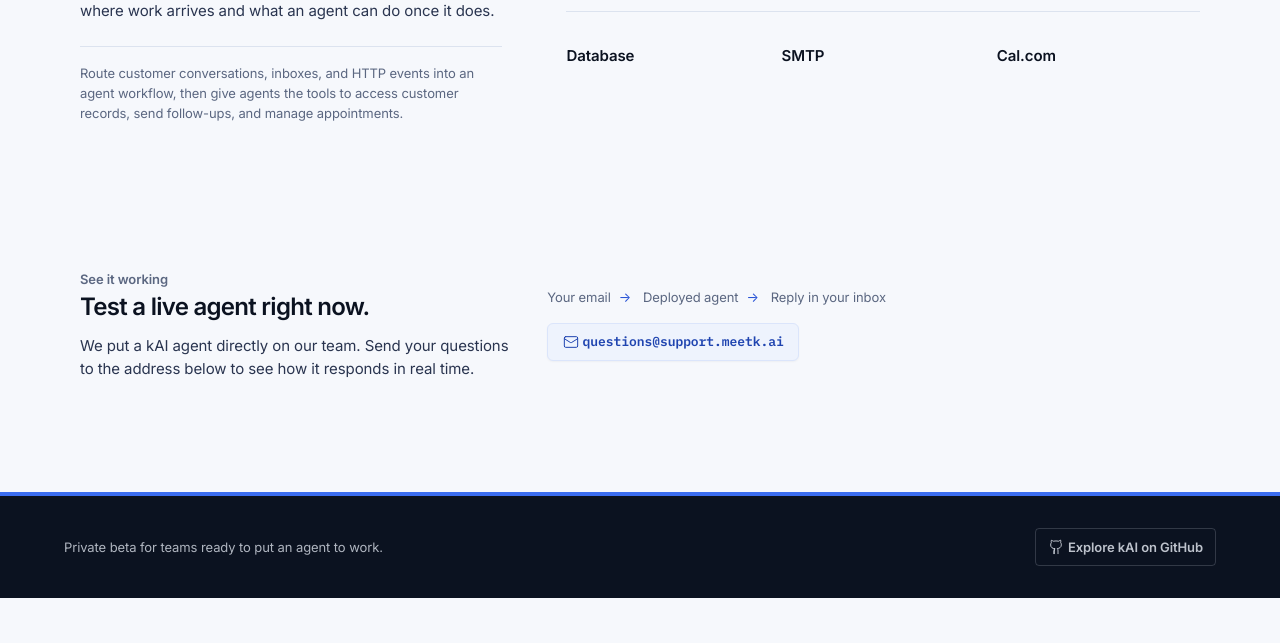
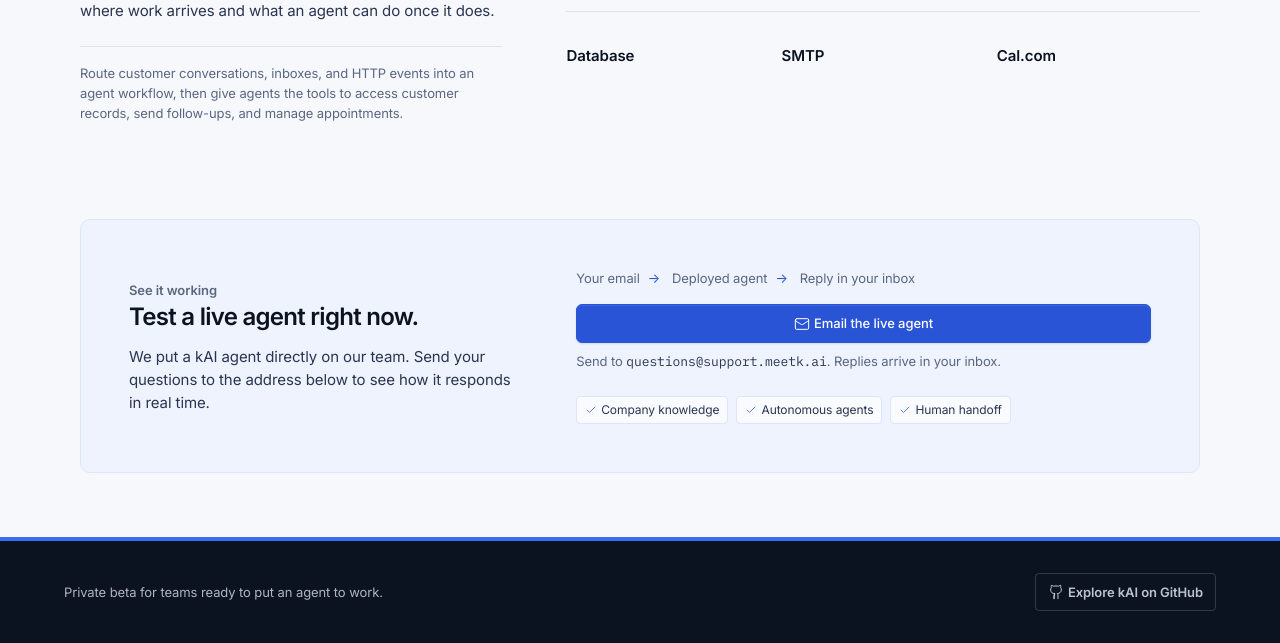
Before and after one commit to malvavisc0/meetkai, a Python web app: template src/kai/cockpit/templates/index.html in a window 1280 px wide. Shown: the part 1556-2199 px from the top of the page. Before the commit the page ends 2154 px from the top, so only its background shows below. Run offline with Jinja, Linux system fonts and the light colour scheme; the template is opened without the code that fills it, so the values that code supplies are empty.

Commit message:
improving cta

```diff
--- a/src/kai/cockpit/static/cockpit.css
+++ b/src/kai/cockpit/static/cockpit.css
@@ -2060,8 +2060,11 @@
   .landing-proof {
     grid-template-columns: minmax(0, 0.8fr) minmax(280px, 1.2fr);
     align-items: center;
-    border-top: 0;
-    padding-block: var(--space-2xl);
+    gap: var(--space-3xl);
+    padding: var(--space-2xl);
+    border: 1px solid var(--color-accent-100);
+    border-radius: var(--radius-lg);
+    background: var(--color-accent-50);
   }
 
   .landing-proof__copy {
@@ -2072,22 +2075,13 @@
 
   .landing-proof__action {
     display: grid;
-    justify-items: start;
+    width: 100%;
     gap: var(--space-md);
   }
 
   .landing-proof__cta {
-    border-color: var(--color-accent-100);
-    background: var(--color-accent-50);
-    color: var(--color-accent-700);
-    font-family: var(--font-mono);
-    font-weight: 600;
-  }
-
-  .landing-proof__cta:hover {
-    border-color: var(--color-accent-500);
-    background: var(--color-surface);
-    color: var(--color-accent-700);
+    width: 100%;
+    justify-content: center;
   }
 
   .landing-proof__path {
@@ -2103,6 +2097,47 @@
     content: "→";
     margin-left: var(--space-xs);
     color: var(--color-accent-600);
+  }
+
+  .landing-proof__email {
+    margin: calc(var(--space-xs) * -1) 0 0;
+    color: var(--color-muted);
+    font-size: var(--text-sm);
+  }
+
+  .landing-proof__email span {
+    font-family: var(--font-mono);
+    color: var(--color-ink-secondary);
+  }
+
+  .landing-proof__outcomes {
+    display: flex;
+    flex-wrap: wrap;
+    gap: var(--space-xs);
+    margin: var(--space-xs) 0 0;
+    padding: 0;
+    list-style: none;
+  }
+
+  .landing-proof__outcomes li {
+    display: inline-flex;
+    align-items: center;
+    gap: var(--space-2xs);
+    padding: var(--space-2xs) var(--space-xs);
+    border: 1px solid var(--color-accent-100);
+    border-radius: var(--radius-sm);
+    background: color-mix(in srgb, var(--color-surface) 72%, transparent);
+    color: var(--color-ink-secondary);
+    font-size: var(--text-xs);
+  }
+
+  .landing-proof__outcomes .icon {
+    color: var(--color-accent-600);
+  }
+
+  .landing-proof__outcomes .icon svg {
+    width: var(--space-sm);
+    height: var(--space-sm);
   }
 
   /* --- Full-width landing footer (dark) --- */
@@ -2213,7 +2248,7 @@
     }
 
     .landing-proof__action .button {
-      width: auto;
+      width: 100%;
     }
 
 
@@ -2237,6 +2272,11 @@
   }
 
   @media (max-width: 640px) {
+    .landing-proof {
+      gap: var(--space-xl);
+      padding: var(--space-lg);
+    }
+
     .landing-workflow {
       padding: var(--space-md);
     }
--- a/src/kai/cockpit/templates/index.html
+++ b/src/kai/cockpit/templates/index.html
@@ -170,10 +170,16 @@
     </div>
       <div class="landing-proof__action">
         <p class="landing-proof__path"><span>Your email</span><span>Deployed agent</span><span>Reply in your inbox</span></p>
-        <a href="mailto:questions@support.meetk.ai" class="button landing-proof__cta">
+        <a href="mailto:questions@support.meetk.ai" class="button button--primary landing-proof__cta">
           <span class="icon" aria-hidden="true">{% include "icons/mail.svg" %}</span>
-          questions@support.meetk.ai
+          Email the live agent
         </a>
+        <p class="landing-proof__email">Send to <span>questions@support.meetk.ai</span>. Replies arrive in your inbox.</p>
+        <ul class="landing-proof__outcomes">
+          <li><span class="icon" aria-hidden="true">{% include "icons/check.svg" %}</span>Company knowledge</li>
+          <li><span class="icon" aria-hidden="true">{% include "icons/check.svg" %}</span>Autonomous agents</li>
+          <li><span class="icon" aria-hidden="true">{% include "icons/check.svg" %}</span>Human handoff</li>
+        </ul>
       </div>
   </section>
 </div>
```
